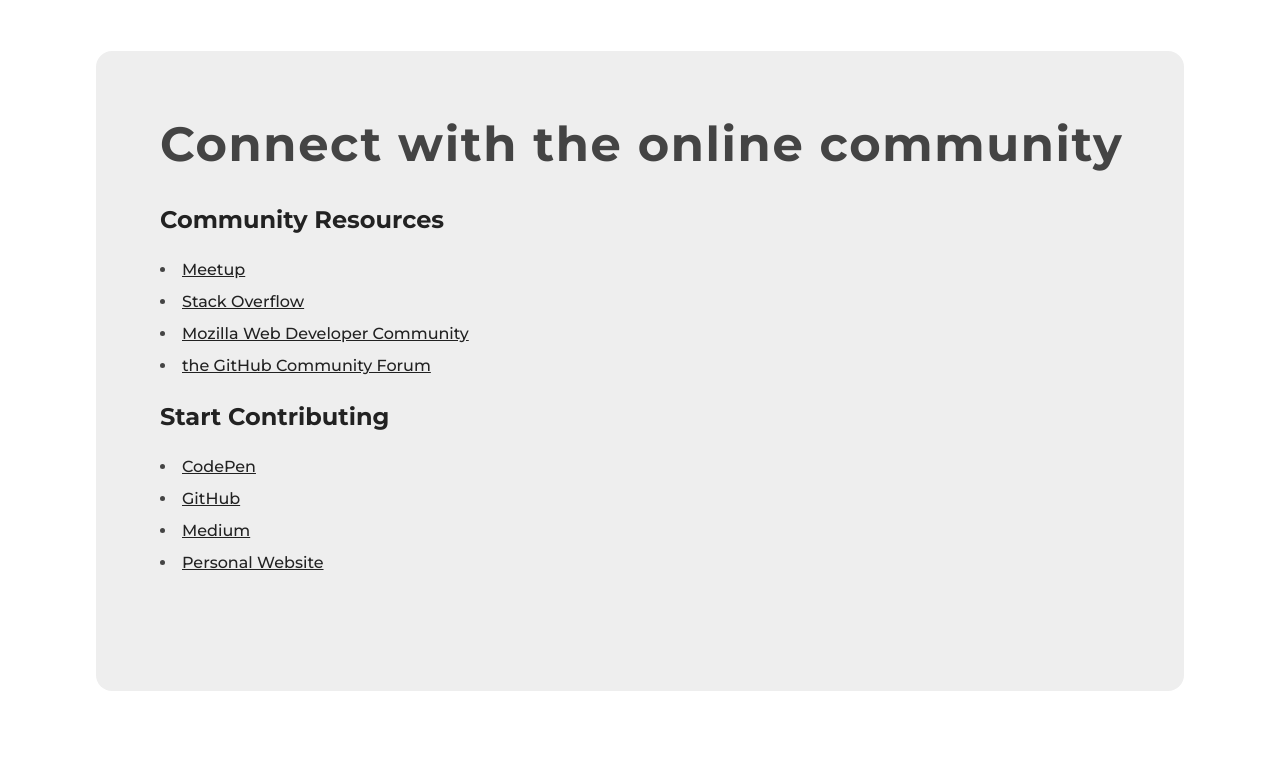
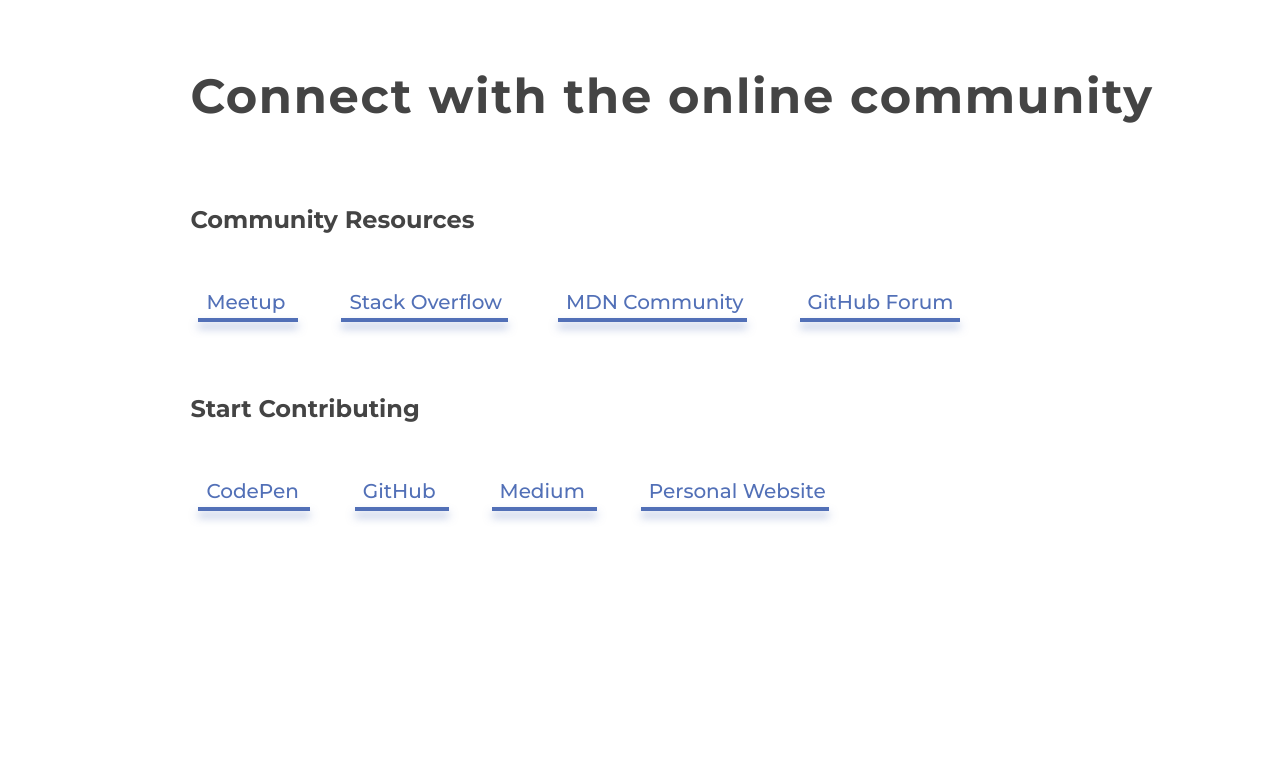
Before and after one commit to sparkbox/full-stack-beginners-guide, a web app: file connect.html in a window 1280 px wide; the page is wider, and only the part inside the window is pictured. Shown: the part 64-835 px from the top of that part. After the commit the page ends 585 px from the top of that part, so only its background shows below. Run offline with its HTML, style and script files only (its server is not run), Linux system fonts and the light colour scheme.

Commit message:
style connect page

```diff
--- a/connect.html
+++ b/connect.html
@@ -16,22 +16,24 @@
       </ul>
     </nav>
   </header>
-    <main class="full-page full-page--connect">
+    <main class="full-page connect">
       <div class="connect__wrapper">
-      <h1 class="connect__title">Connect with the online community</h1>
-      <section class="connect__section">
+      <div class="connect__header">
+        <h1 class="connect__title">Connect with the online community</h1>
+      </div>
+      <section class="connect__section connect__section--left">
         <h2 class="connect__subtitle">Community Resources</h2>
         <li><a class="connect__link" href="https://www.meetup.com/" target="_blank">Meetup</a></li>
         <li><a class="connect__link" href="https://stackoverflow.com/" target="_blank">Stack Overflow</a></li>
-        <li><a class="connect__link" href="https://developer.mozilla.org/en-US/docs/Mozilla/Mozilla_Web_Developer_Community" target="_blank">Mozilla Web Developer Community</a></li>
-        <li><a class="connect__link" href="https://github.community/" target="_blank" class="subject__link subject__link--primary" aria-label="Post a question or see what others asked">the GitHub Community Forum</a></li>
+        <li><a class="connect__link" href="https://developer.mozilla.org/en-US/docs/Mozilla/Mozilla_Web_Developer_Community" target="_blank">MDN Community</a></li>
+        <li><a class="connect__link" href="https://github.community/" target="_blank">GitHub Forum</a></li>
       </section>
-      <section class="connect__section">
+      <section class="connect__section connect__section--right">
         <h2 class="connect__subtitle">Start Contributing</h2>
-        <li><a class="connect__link" href="https://www.meetup.com/" target="_blank">CodePen</a></li>
-        <li><a class="connect__link" href="https://stackoverflow.com/" target="_blank">GitHub</a></li>
-        <li><a class="connect__link" href="https://developer.mozilla.org/en-US/docs/Mozilla/Mozilla_Web_Developer_Community" target="_blank">Medium</a></li>
-        <li><a class="connect__link" href="https://github.community/" target="_blank" class="subject__link subject__link--primary" aria-label="Post a question or see what others asked">Personal Website</a></li>
+        <li><a class="connect__link" href="https://codepen.io/" target="_blank">CodePen</a></li>
+        <li><a class="connect__link" href="https://github.com/" target="_blank">GitHub</a></li>
+        <li><a class="connect__link" href="https://medium.com/" target="_blank">Medium</a></li>
+        <li><a class="connect__link" href="https://medium.freecodecamp.org/15-web-developer-portfolios-to-inspire-you-137fb1743cae" target="_blank">Personal Website</a></li>
       </section>
     </div>
     </main>
--- a/src/scss/_component.card.scss
+++ b/src/scss/_component.card.scss
@@ -53,7 +53,7 @@
 
   &__list {
     list-style: none;
-    padding-left: 0.3rem;
+    padding-left: 0;
     transform: translateY(0);
 
     &--item {
--- a/src/scss/_component.full-page.scss
+++ b/src/scss/_component.full-page.scss
@@ -43,33 +43,77 @@
 
 
 .connect {
-  &__wrapper {
-    background-color: $c-light-grey;
-    margin: 5rem;
-    border-radius: 1rem;
-    padding-left: 4rem;
-    height: 80vh;
-    width: 80vw;
-    margin-top: 3rem;
-  }
+  display: flex;
+  flex-flow: row nowrap;
+  align-content: center;
+  justify-content: center;
+  padding: 0 2rem;
 
   &__title {
     text-align: left;
     font-size: 3rem;
     font-weight: 700;
     padding-top: 2rem;
+    margin-bottom: 0;
     letter-spacing: 0.1rem;
     color: $c-grey;
     font-family: 'Montserrat', sans-serif;
   }
 
   &__subtitle {
-    color: $c-black;
+    color: $c-grey;
+    @media (min-width: $first-bp) {
+      margin: 3rem 0;
+    }
   }
 
   &__link {
-    color: $c-black;
-    line-height: 200%;
-    text-decoration: underline;
+    color: $c-blue-yonder;
+    text-align: center;
+    font-size: 1.25rem;
+    line-height: 2;
+    padding: 0.5rem 1rem;
+    text-decoration: none;
+    position: relative;
+    transition: all 200ms ease-in 50ms;
+
+    &::before {
+      content: '';
+      position: absolute;
+      display: block;
+      bottom: 0rem;
+      height: 0.25rem;
+      width: 90%;
+      z-index: -1;
+      transform: translateX(0.5rem);
+      box-shadow: 0px 6px 8px 0px rgba($c-blue-yonder, 0.5);
+      background: $c-blue-yonder;
+      background: linear-gradient(90deg, $c-blue-yonder 0%, $c-blue-yonder 100%);
+      transition: all 200ms ease-in;
+    }
+
+    &:hover {
+      color: $c-white;
+    }
+
+    &:hover::before {
+      border-radius: 2rem;
+      height: 100%;
+      background: linear-gradient(90deg,  $c-blue-yonder 0%, rgba(88,143,182,1)  100%);
+    }
+  }
+
+  &__section {
+      padding: 4rem 0;
+
+    @media (min-width: $first-bp) {
+      padding: 2rem 0;
+    }
+  }
+
+  &__section li {
+    margin: auto 2rem 1rem auto;
+    list-style: none;
+    float: left;
   }
 }
```
Also changed, not shown: dist/css/main.css.
